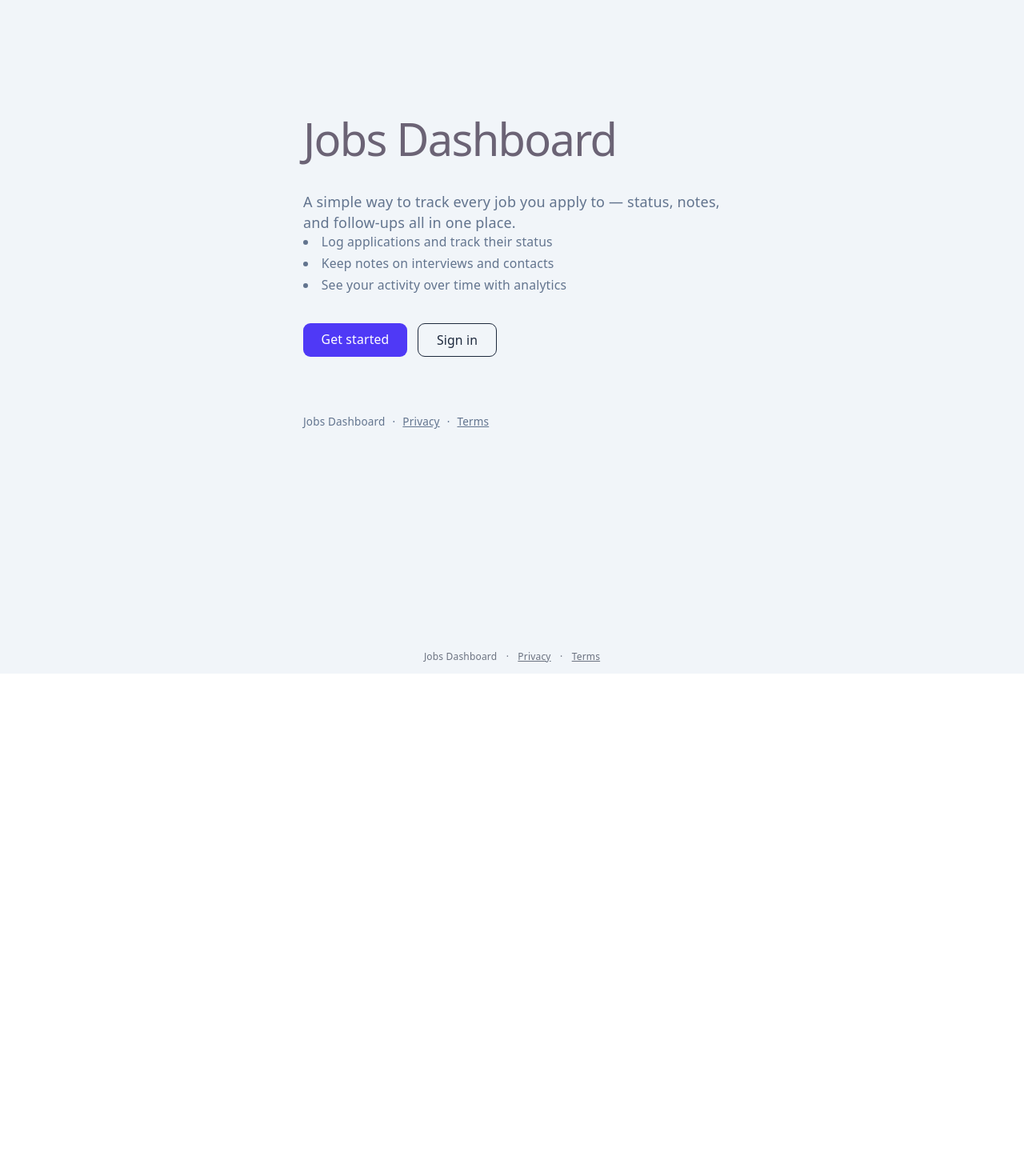
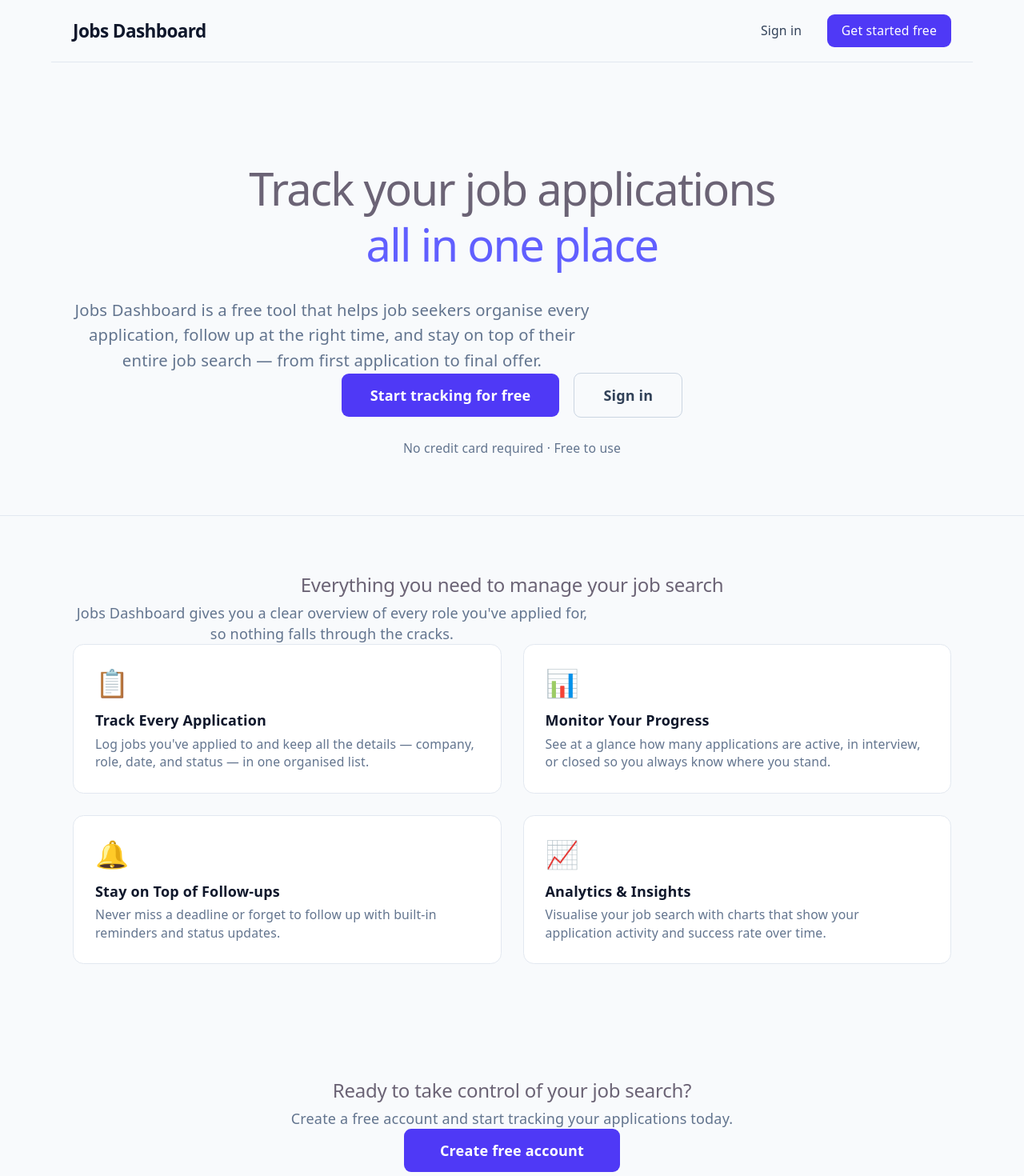
Before and after one commit to aryan1789/job-applications-tracker, a React (Vite) app in the folder job-application-tracker/: page / in a window 1280 px wide. Shown: the top 1470 px of the page at 80% size. Before the commit the page ends 842 px from the top, so only its background shows below. Built offline with nearby package versions, Linux system fonts and the light colour scheme; no server answers.

Commit message:
Revert "Basic home page fix"
This reverts commit f2a9a837011ac744f23d28ab8c6b2302a4944d1e.

```diff
--- a/job-application-tracker/src/pages/Home.tsx
+++ b/job-application-tracker/src/pages/Home.tsx
@@ -4,42 +4,124 @@ import { useTheme } from '../utils/useTheme'
 export default function Home() {
   const { isDark } = useTheme()
 
-  const bg = isDark ? 'bg-slate-900 text-slate-100' : 'bg-slate-100 text-slate-950'
+  const bg = isDark ? 'bg-slate-900 text-slate-100' : 'bg-slate-50 text-slate-900'
+  const cardBg = isDark ? 'bg-slate-800 border-slate-700' : 'bg-white border-slate-200'
   const muted = isDark ? 'text-slate-400' : 'text-slate-500'
+  const border = isDark ? 'border-slate-700' : 'border-slate-200'
+
+  const features = [
+    {
+      icon: '📋',
+      title: 'Track Every Application',
+      desc: 'Log jobs you\'ve applied to and keep all the details — company, role, date, and status — in one organised list.',
+    },
+    {
+      icon: '📊',
+      title: 'Monitor Your Progress',
+      desc: 'See at a glance how many applications are active, in interview, or closed so you always know where you stand.',
+    },
+    {
+      icon: '🔔',
+      title: 'Stay on Top of Follow-ups',
+      desc: 'Never miss a deadline or forget to follow up with built-in reminders and status updates.',
+    },
+    {
+      icon: '📈',
+      title: 'Analytics & Insights',
+      desc: 'Visualise your job search with charts that show your application activity and success rate over time.',
+    },
+  ]
 
   return (
     <div className={`min-h-screen ${bg}`}>
-      <div className="max-w-lg mx-auto px-6 pt-24 pb-16">
-        <h1 className="text-3xl font-bold mb-3">Jobs Dashboard</h1>
-        <p className={`${muted} mb-2`}>
-          A simple way to track every job you apply to — status, notes, and follow-ups all in one place.
+
+      {/* Header */}
+      <header className={`border-b ${border} px-6 py-4 flex items-center justify-between max-w-5xl mx-auto`}>
+        <span className="font-extrabold text-xl tracking-tight">Jobs Dashboard</span>
+        <div className="flex gap-3">
+          <Link
+            to="/login"
+            className={`px-4 py-2 rounded-lg text-sm font-medium ${isDark ? 'text-slate-200 hover:text-white' : 'text-slate-700 hover:text-slate-900'}`}
+          >
+            Sign in
+          </Link>
+          <Link
+            to="/signup"
+            className="px-4 py-2 rounded-lg text-sm font-medium bg-indigo-600 text-white hover:bg-indigo-700"
+          >
+            Get started free
+          </Link>
+        </div>
+      </header>
+
+      {/* Hero */}
+      <main className="max-w-5xl mx-auto px-6 pt-20 pb-16 text-center">
+        <h1 className="text-5xl font-extrabold mb-5 leading-tight">
+          Track your job applications<br />
+          <span className="text-indigo-500">all in one place</span>
+        </h1>
+        <p className={`text-lg ${muted} max-w-xl mx-auto mb-10`}>
+          Jobs Dashboard is a free tool that helps job seekers organise every application, follow up at the right time, and stay on top of their entire job search — from first application to final offer.
         </p>
-        <ul className={`${muted} text-sm list-disc list-inside mb-8 space-y-1`}>
-          <li>Log applications and track their status</li>
-          <li>Keep notes on interviews and contacts</li>
-          <li>See your activity over time with analytics</li>
-        </ul>
-
-        <div className="flex gap-3">
-          <Link to="/signup" className="px-5 py-2 rounded-lg bg-indigo-600 text-white text-sm hover:bg-indigo-700">
-            Get started
+        <div className="flex items-center justify-center gap-4 mb-6">
+          <Link
+            to="/signup"
+            className="px-8 py-3 rounded-lg bg-indigo-600 text-white text-base font-semibold hover:bg-indigo-700"
+          >
+            Start tracking for free
           </Link>
           <Link
             to="/login"
-            className={`px-5 py-2 rounded-lg text-sm ${isDark ? 'border border-slate-600 text-slate-200' : 'border text-slate-800'}`}
+            className={`px-8 py-3 rounded-lg text-base font-semibold border ${isDark ? 'border-slate-600 text-slate-200 hover:border-slate-400' : 'border-slate-300 text-slate-700 hover:border-slate-500'}`}
           >
             Sign in
           </Link>
         </div>
+        <p className={`text-sm ${muted}`}>No credit card required · Free to use</p>
+      </main>
 
-        <div className={`mt-16 text-xs ${muted}`}>
-          <span>Jobs Dashboard</span>
-          <span className="mx-2">·</span>
-          <Link to="/privacy" className="underline">Privacy</Link>
-          <span className="mx-2">·</span>
-          <Link to="/terms" className="underline">Terms</Link>
+      {/* What it does */}
+      <section className={`border-t ${border} py-16`}>
+        <div className="max-w-5xl mx-auto px-6">
+          <h2 className="text-3xl font-bold text-center mb-4">Everything you need to manage your job search</h2>
+          <p className={`text-center ${muted} mb-12 max-w-xl mx-auto`}>
+            Jobs Dashboard gives you a clear overview of every role you've applied for, so nothing falls through the cracks.
+          </p>
+          <div className="grid grid-cols-1 sm:grid-cols-2 gap-6">
+            {features.map((f) => (
+              <div key={f.title} className={`rounded-xl border ${cardBg} p-6`}>
+                <div className="text-3xl mb-3">{f.icon}</div>
+                <h3 className="font-semibold text-base mb-1">{f.title}</h3>
+                <p className={`text-sm ${muted}`}>{f.desc}</p>
+              </div>
+            ))}
+          </div>
         </div>
-      </div>
+      </section>
+
+      {/* CTA */}
+      <section className="py-16 text-center">
+        <div className="max-w-5xl mx-auto px-6">
+          <h2 className="text-3xl font-bold mb-4">Ready to take control of your job search?</h2>
+          <p className={`${muted} mb-8`}>Create a free account and start tracking your applications today.</p>
+          <Link
+            to="/signup"
+            className="inline-block px-10 py-3 rounded-lg bg-indigo-600 text-white text-base font-semibold hover:bg-indigo-700"
+          >
+            Create free account
+          </Link>
+        </div>
+      </section>
+
+      {/* Footer */}
+      <footer className={`border-t ${border} py-6 text-center text-sm ${muted}`}>
+        <span className="font-medium">Jobs Dashboard</span>
+        <span className="mx-2">·</span>
+        <Link to="/privacy" className="underline hover:text-indigo-500">Privacy Policy</Link>
+        <span className="mx-2">·</span>
+        <Link to="/terms" className="underline hover:text-indigo-500">Terms of Use</Link>
+      </footer>
+
     </div>
   )
 }
```
